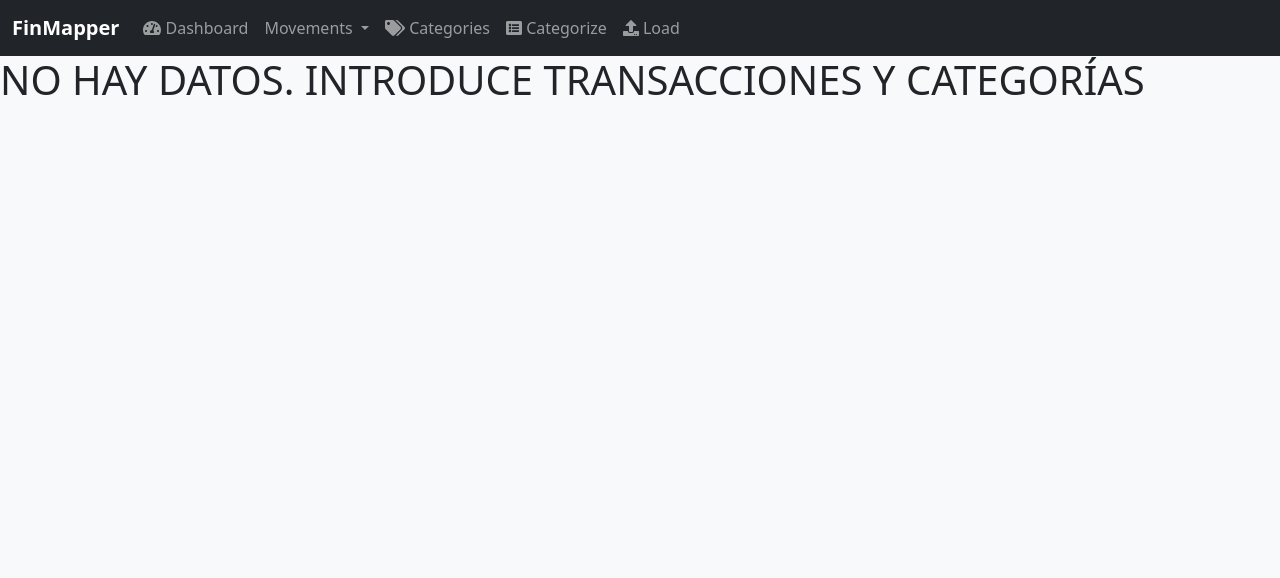
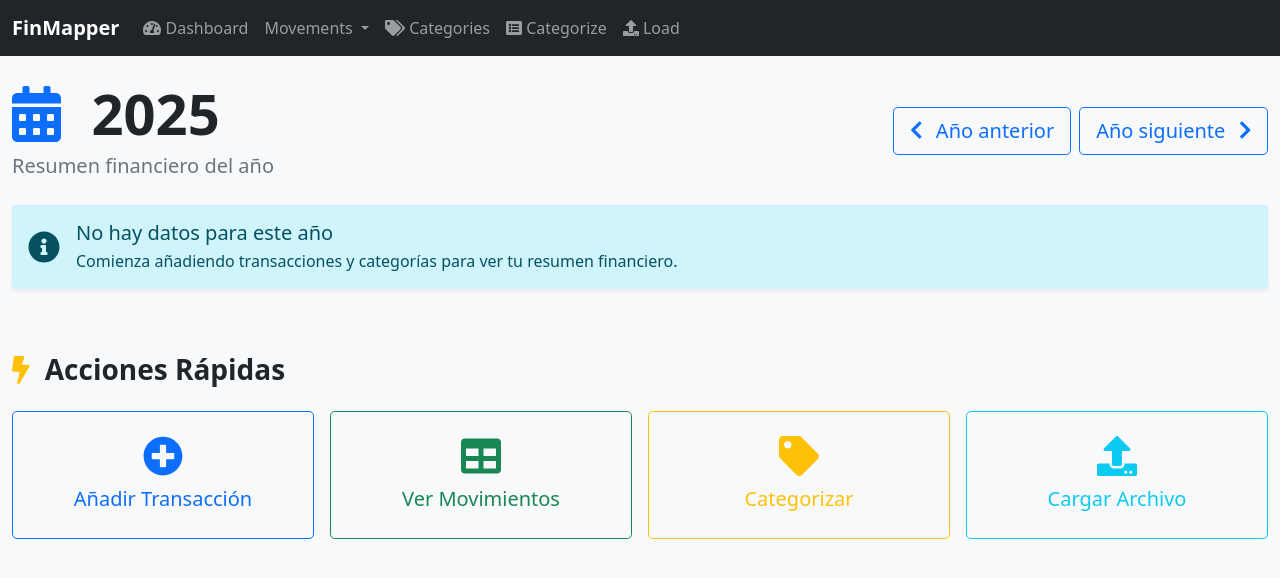
Before and after one commit to UrbanoJVR/FinMapper, a Flask app: page /dashboard/empty in a window 1280 px wide. Shown: the top 578 px of the page. Run offline with Flask 3, Linux system fonts and the light colour scheme; parts of the project's set-up code (start-up, migrations or seed data) failed here and were passed over.

Commit message:
feat: improve empty dashboard and year navigation
- Redesigned empty_dashboard.html template with modern UI:
  * Header with selected year and navigation buttons
  * Elegant informative message about missing data
  * Quick actions section consistent with normal dashboard

- Implemented functional year navigation:
  * "Previous year" and "Next year" buttons are now functional links
  * Navigating to a year without data automatically redirects to empty dashboard
  * Empty dashboard shows the selected year instead of defaulting to current year

- Updated logic in dashboard_routes.py:
  * dashboard_year() checks if year has transactions before rendering
  * empty_dashboard() accepts optional year parameter via query string
  * Added TransactionRepository to query years with data

- Updated E2E tests to reflect new behavior:
  * test_given_no_transactions_when_access_dashboard_then_show_zero_total
  * test_given_no_transactions_then_show_empty_dashboard_page

- Fixed Flask-Session deprecation warnings:
  * Migrated configuration from SESSION_FILE_DIR to SESSION_CACHELIB
  * Implemented FileSystemCache from cachelib as per official recommendation

Result: All tests passing (82/82) with no warnings

```diff
--- a/app/src/presentation/routes/dashboard_routes.py
+++ b/app/src/presentation/routes/dashboard_routes.py
@@ -1,4 +1,6 @@
-from flask import Blueprint, render_template, redirect, url_for
+from datetime import datetime
+
+from flask import Blueprint, render_template, redirect, url_for, request
 
 from app.src.application.command_bus import CommandBus
 from app.src.application.dashboard.query.get_latest_available_transaction_year_handler import \
@@ -6,11 +8,13 @@ from app.src.application.dashboard.query.get_latest_available_transaction_year_h
 from app.src.application.dashboard.query.get_total_expenses_by_year_query_handler import \
     GetTotalExpensesByYearQuery
 from app.src.application.query_bus import QueryBus
+from app.src.infrastructure.repository.transaction_repository import TransactionRepository
 
 dashboard_blueprint = Blueprint('dashboard_blueprint', __name__, url_prefix='')
 
 command_bus = CommandBus()
 query_bus = QueryBus()
+transaction_repository = TransactionRepository()
 
 @dashboard_blueprint.route('/dashboard', methods=['GET'])
 def dashboard():
@@ -23,9 +27,17 @@ def dashboard():
 
 @dashboard_blueprint.route('/dashboard/<int:year>', methods=['GET'])
 def dashboard_year(year: int):
+    years_with_transactions = transaction_repository.get_years_with_transactions()
+
+    if year not in years_with_transactions:
+        return redirect(url_for('dashboard_blueprint.empty_dashboard', year=year))
+
     total_expenses = query_bus.ask(GetTotalExpensesByYearQuery(year))
     return render_template('dashboard/dashboard.html', selected_year=year, total_expenses=total_expenses)
 
 @dashboard_blueprint.route('/dashboard/empty', methods=['GET'])
 def empty_dashboard():
-    return render_template('dashboard/empty_dashboard.html', selected_year=None)
+    year = request.args.get('year', type=int)
+    if year is None:
+        year = datetime.now().year
+    return render_template('dashboard/empty_dashboard.html', selected_year=year)
--- a/app/templates/dashboard/empty_dashboard.html
+++ b/app/templates/dashboard/empty_dashboard.html
@@ -1,7 +1,85 @@
 {% extends 'base.html' %}
 
 {% block content %}
+<div class="container-fluid py-4">
+    <!-- Header Section -->
+    <div class="row mb-4">
+        <div class="col-12">
+            <div class="d-flex justify-content-between align-items-center">
+                <div>
+                    <h1 class="display-4 fw-bold text-dark mb-1">
+                        <i class="fas fa-calendar-alt text-primary me-3"></i>
+                        {{ selected_year }}
+                    </h1>
+                    <p class="text-muted fs-5 mb-0">Resumen financiero del año</p>
+                </div>
+                <div class="d-flex gap-2">
+                    <a href="{{ url_for('dashboard_blueprint.dashboard_year', year=selected_year - 1) }}" class="btn btn-outline-primary btn-lg">
+                        <i class="fas fa-chevron-left me-2"></i>
+                        Año anterior
+                    </a>
+                    <a href="{{ url_for('dashboard_blueprint.dashboard_year', year=selected_year + 1) }}" class="btn btn-outline-primary btn-lg">
+                        Año siguiente
+                        <i class="fas fa-chevron-right ms-2"></i>
+                    </a>
+                </div>
+            </div>
+        </div>
+    </div>
 
-    <h1>NO HAY DATOS. INTRODUCE TRANSACCIONES Y CATEGORÍAS</h1>
+    <!-- Empty State Message -->
+    <div class="row mb-5">
+        <div class="col-12">
+            <div class="alert alert-info border-0 shadow-sm" role="alert">
+                <div class="d-flex align-items-center">
+                    <i class="fas fa-info-circle fa-2x me-3"></i>
+                    <div>
+                        <h5 class="alert-heading mb-1">No hay datos para este año</h5>
+                        <p class="mb-0">Comienza añadiendo transacciones y categorías para ver tu resumen financiero.</p>
+                    </div>
+                </div>
+            </div>
+        </div>
+    </div>
 
+    <!-- Quick Actions Section -->
+    <div class="row">
+        <div class="col-12">
+            <h3 class="fw-bold text-dark mb-4">
+                <i class="fas fa-bolt text-warning me-2"></i>
+                Acciones Rápidas
+            </h3>
+            <div class="row g-3">
+                <div class="col-12 col-sm-6 col-md-3">
+                    <a href="{{ url_for('transactions_crud_blueprint.create_transaction') }}"
+                       class="btn btn-outline-primary btn-lg w-100 h-100 d-flex flex-column align-items-center justify-content-center py-4">
+                        <i class="fas fa-plus-circle fa-2x mb-2"></i>
+                        <span>Añadir Transacción</span>
+                    </a>
+                </div>
+                <div class="col-12 col-sm-6 col-md-3">
+                    <a href="{{ url_for('transactions_crud_blueprint.movements') }}"
+                       class="btn btn-outline-success btn-lg w-100 h-100 d-flex flex-column align-items-center justify-content-center py-4">
+                        <i class="fas fa-table fa-2x mb-2"></i>
+                        <span>Ver Movimientos</span>
+                    </a>
+                </div>
+                <div class="col-12 col-sm-6 col-md-3">
+                    <a href="{{ url_for('transactions_crud_blueprint.categorize_transaction') }}"
+                       class="btn btn-outline-warning btn-lg w-100 h-100 d-flex flex-column align-items-center justify-content-center py-4">
+                        <i class="fas fa-tag fa-2x mb-2"></i>
+                        <span>Categorizar</span>
+                    </a>
+                </div>
+                <div class="col-12 col-sm-6 col-md-3">
+                    <a href="{{ url_for('transactions_file_blueprint.load_transactions_file') }}"
+                       class="btn btn-outline-info btn-lg w-100 h-100 d-flex flex-column align-items-center justify-content-center py-4">
+                        <i class="fas fa-upload fa-2x mb-2"></i>
+                        <span>Cargar Archivo</span>
+                    </a>
+                </div>
+            </div>
+        </div>
+    </div>
+</div>
 {% endblock %}
```
Also changed, not shown: app/templates/dashboard/dashboard.html (+4 -4 lines), config.py (+4 -3 lines), test/E2E/test_dashboard/test_dashboard_total_expenses.py (+7 -6 lines), test/E2E/test_dashboard/test_empty_dashboard.py (+8 -1 lines).
